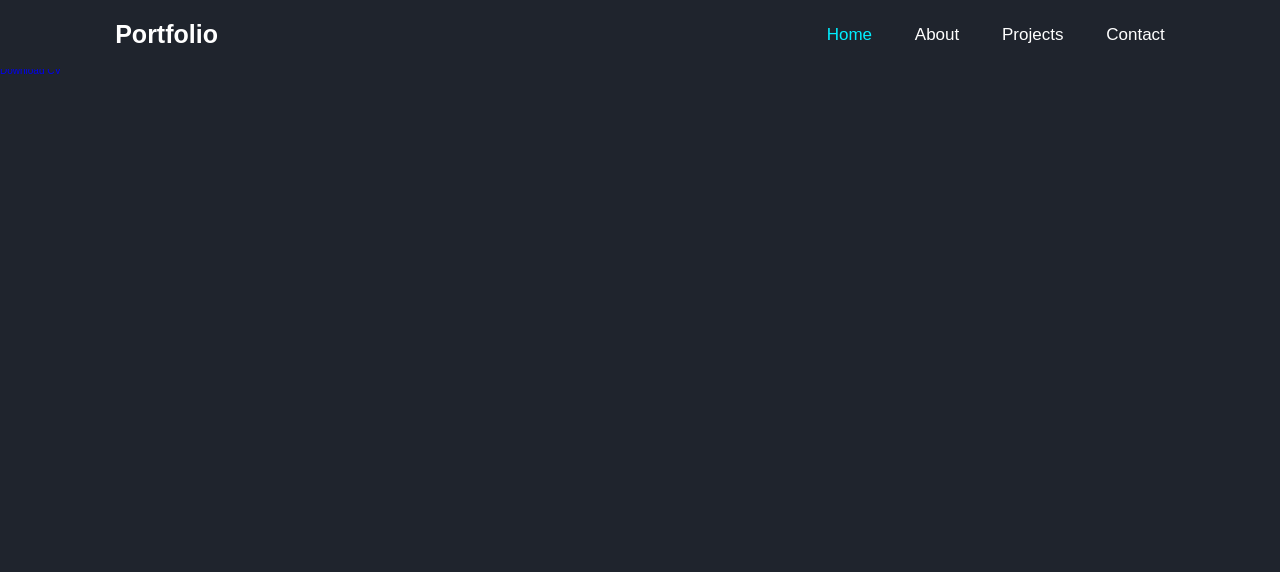
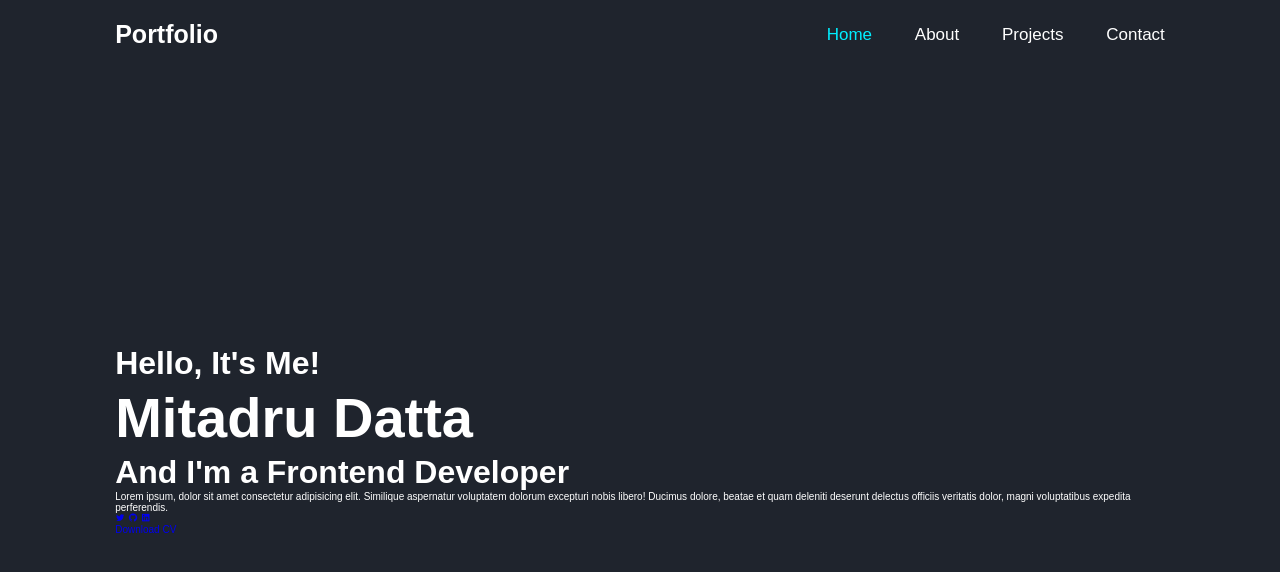
Before and after one commit to MitadruDatta/Mitadru-Portfolio, a plain HTML site: page index.html in a window 1280 px wide. Drawn offline with nearby package versions, Linux system fonts and the light colour scheme.

Commit message:
Modified the hero content style Changed heading style and positioned

```diff
--- a/css/style.css
+++ b/css/style.css
@@ -24,6 +24,11 @@ html {
 body {
     background: var(--bg-color);
     color: var(--text-color);
+}
+
+section {
+    min-height: 100vh;
+    padding: 10rem 9% 2rem;
 }
 
 .header {
@@ -64,3 +69,20 @@ body {
     color: var(--text-color);
     display: none;
 }
+
+.home {
+    display: flex;
+    justify-content: center;
+    align-items: center;
+}
+
+.home-content>h3 {
+    font-size: 3.2rem;
+    font-weight: 700;
+}
+
+.home-content>h1 {
+    font-size: 5.6rem;
+    font-weight: 700;
+    line-height: 1.3;
+}
```
